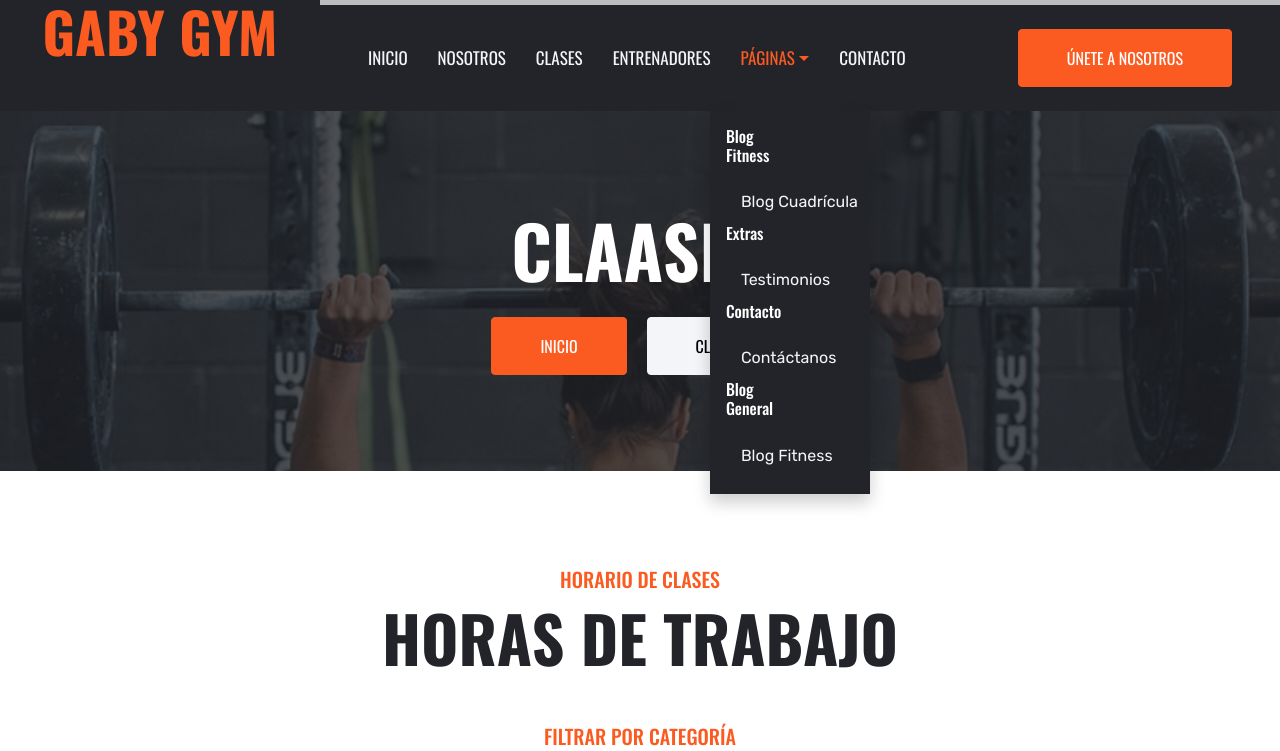
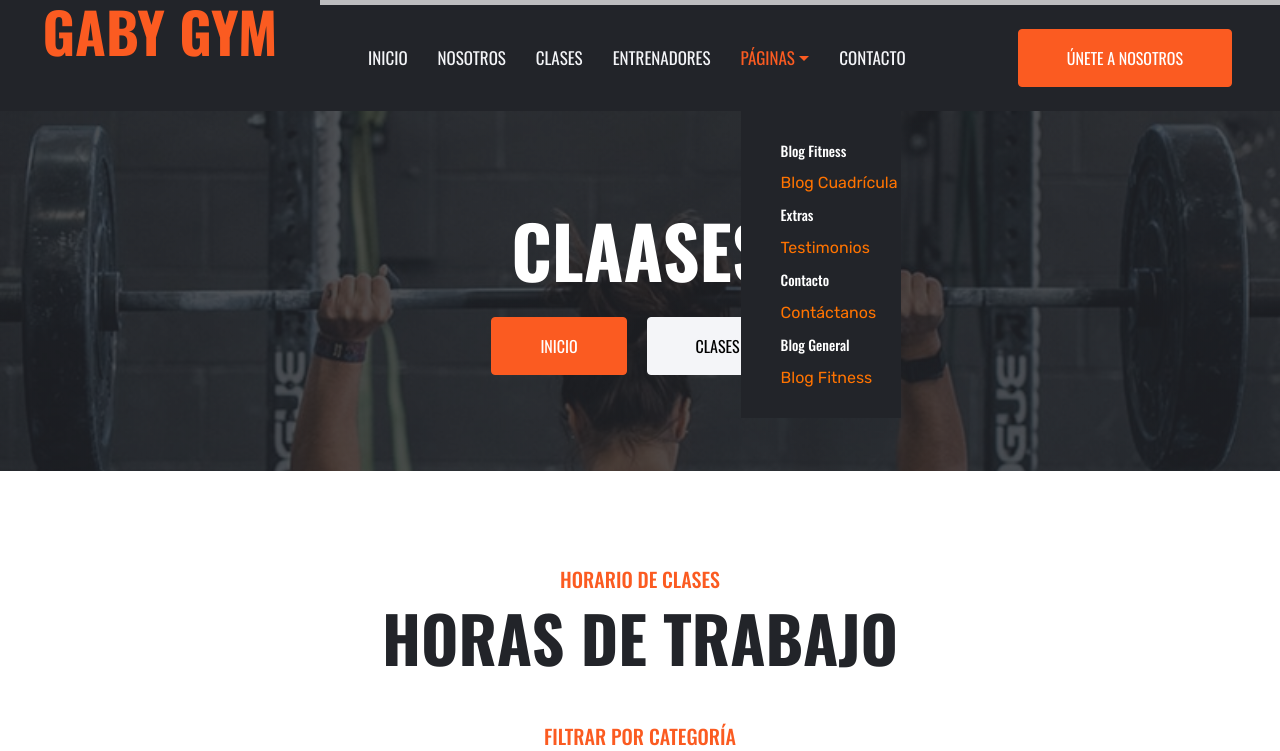
Before and after one commit to GabrielIturreCs/GimnasioGaby, a plain HTML site: page class.html in a window 1280 px wide. Both pictures are taken after a click on the link "PÁGINAS". Shown: the part 49-800 px from the top of the page. Drawn offline with nearby package versions, Linux system fonts and the light colour scheme; a web font is replaced by a local one.

Commit message:
arreglo el megamenu

```diff
--- a/class.html
+++ b/class.html
@@ -74,26 +74,31 @@
                         <a href="about.html" class="nav-item nav-link">Nosotros</a>
                         <a href="class.html" class="nav-item nav-link">Clases</a>
                         <a href="team.html" class="nav-item nav-link">Entrenadores</a>
+                        <div class="nav-item dropdown">
+                            <a href="#" class="nav-link dropdown-toggle active" data-bs-toggle="dropdown">Páginas</a>
+                            <div class="dropdown-menu bg-dark border-0 rounded-0 m-0 w-100 p-4">
+                              <!-- Megamenu - 1er columna: Blog Fitness -->
+                              <div class="flex-column">
+                                <div class="col-lg-3 col-md-6">
+                                  <h6 class="dropdown-header text-white">Blog Fitness</h6>
+                                  <a href="blog.html" class="dropdown-item">Blog Cuadrícula</a>
+                                </div>
 
-                        <div class="nav-item dropdown mega-dropdown">
-                            <a href="#" class="nav-link dropdown-toggle active" data-bs-toggle="dropdown">Páginas</a>
-                            <div class="dropdown-menu bg-dark border-0 rounded-0 m-0 p-3 w-100">
-                                <div class="flex-grow-0">
-                                    <div class="col-md-4">
-                                        <h6 class="text-white">Blog Fitness</h6>
-                                        <a href="blog.html" class="dropdown-item">Blog Cuadrícula</a>
-
-                                    </div>
-                                    <div class="col-md-4">
-                                        <h6 class="text-white">Extras</h6>
+                                <!-- Megamenu - 2da columna: Extras -->
+                                <div class="col-lg-3 col-md-6">
+                                  <h6 class="dropdown-header text-white">Extras</h6>
                                   <a href="testimonial.html" class="dropdown-item">Testimonios</a>
                                 </div>
-                                    <div class="col-md-4">
-                                        <h6 class="text-white">Contacto</h6>
+
+                                <!-- Megamenu - 3ra columna: Contacto -->
+                                <div class="col-lg-3 col-md-6">
+                                  <h6 class="dropdown-header text-white">Contacto</h6>
                                   <a href="contact.html" class="dropdown-item">Contáctanos</a>
                                 </div>
-                                    <div class="col-md-4">
-                                        <h6 class="text-white">Blog General</h6>
+
+                                <!-- Megamenu - 4ta columna: Blog General -->
+                                <div class="col-lg-3 col-md-6">
+                                  <h6 class="dropdown-header text-white">Blog General</h6>
                                   <a href="detail.html" class="dropdown-item">Blog Fitness</a>
                                 </div>
                               </div>
--- a/css/style.css
+++ b/css/style.css
@@ -565,3 +565,12 @@ h6,
 .table th, .table td {
     text-align: center;
 }
+.dropdown-menu {
+    width: auto;
+    max-width: 300px; /* Ajusta según sea necesario */
+    overflow: visible;
+  }
+  .dropdown-item {
+    color: rgb(255, 115, 0); /* Ajusta el color para que sea visible */
+
+  }
```
Also changed, not shown: about.html (+13 -21 lines), blog.html (+21 -15 lines), contact.html (+18 -12 lines), detail.html (+18 -12 lines), index.html (+21 -13 lines), team.html (+18 -13 lines), testimonial.html (+18 -12 lines). Lines whose indentation alone changed are shown as unchanged.
